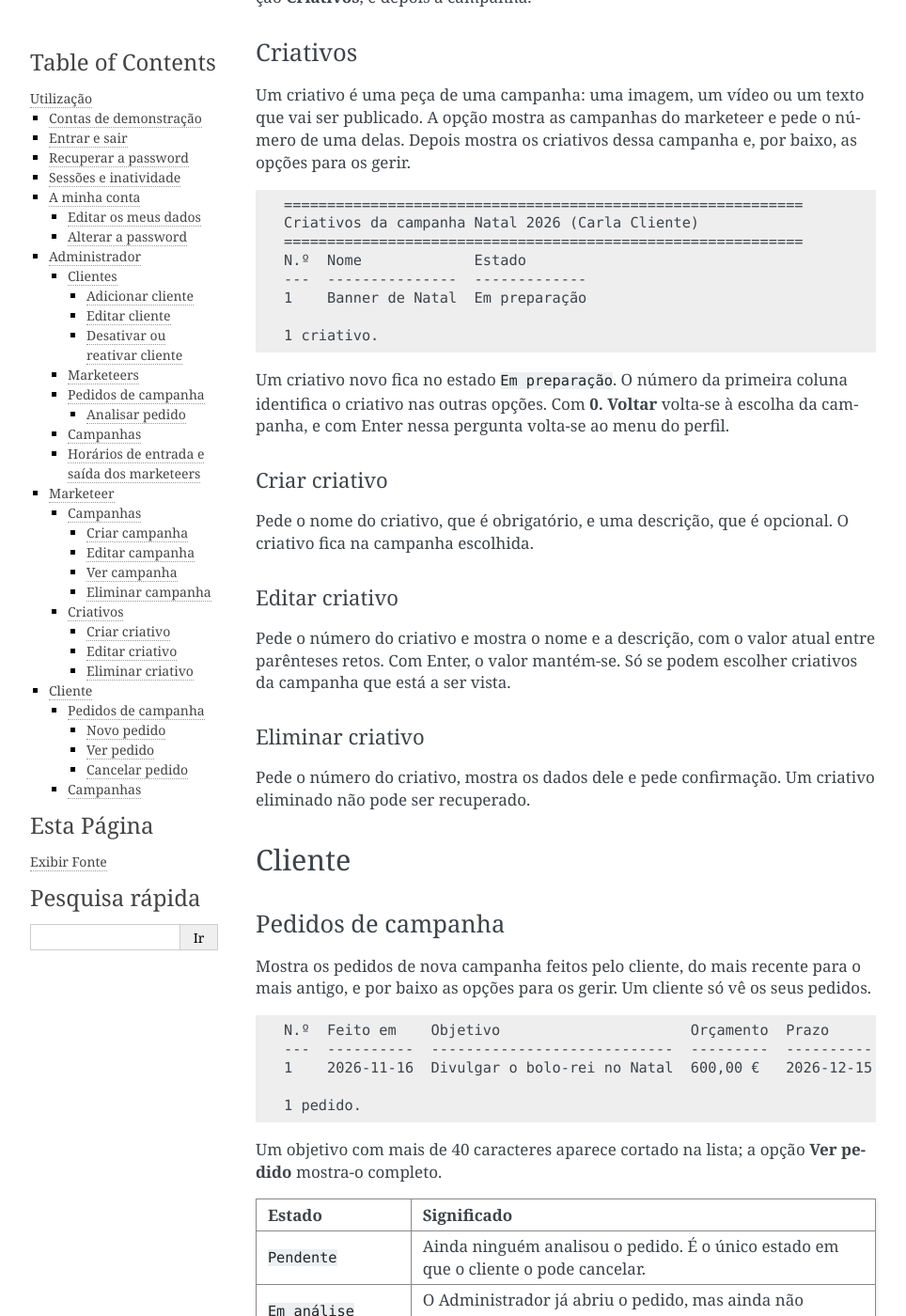
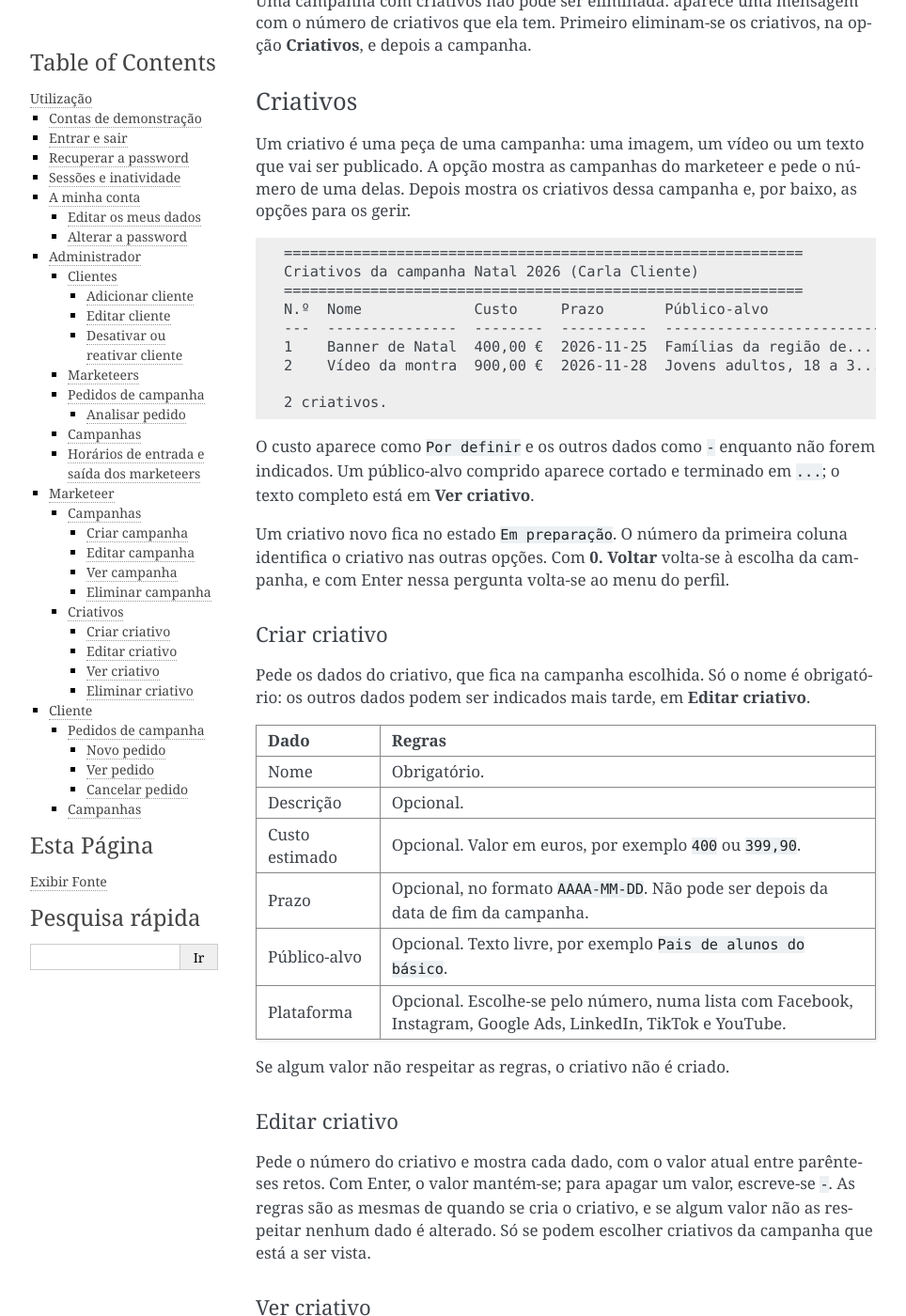
Before and after one commit to Blive77/ADC-TrabGrupo, a Sphinx documentation site: the page built from docs/utilizacao.rst, in a window 1280 px wide and 1400 px high, scrolled down 8269 px. Shown: the whole window at 94% size, without its empty margins (148-1112 px from the left). Built offline with Sphinx 7.4.7, drawn with Linux system fonts in a browser that asks for light colours; some of the changed text lies outside the part shown.

Commit message:
docs: documentar o custo, o prazo, o público-alvo e a plataforma dos criativos

```diff
--- a/docs/utilizacao.rst
+++ b/docs/utilizacao.rst
@@ -43,8 +43,9 @@ São também criadas três campanhas: ``Natal 2026`` e ``Regresso às aulas``, d
 marketeer ``marketeer@agencia.pt``, e ``Bicicletas de primavera``, da
 marketeer ``marta@agencia.pt``. Ficam também dois pedidos de campanha
 pendentes, um do cliente ``jose@padaria.pt`` e outro da cliente
-``beatriz@bicicletas.pt``. O comando pode ser repetido: só acrescenta o que
-faltar.
+``beatriz@bicicletas.pt``, e quatro criativos: dois na campanha
+``Natal 2026``, um em ``Regresso às aulas`` e um em ``Bicicletas de
+primavera``. O comando pode ser repetido: só acrescenta o que faltar.
 
 Entrar e sair
 -------------
@@ -443,11 +444,16 @@ opções para os gerir.
    ============================================================
    Criativos da campanha Natal 2026 (Carla Cliente)
    ============================================================
-   N.º  Nome             Estado
-   ---  ---------------  -------------
-   1    Banner de Natal  Em preparação
+   N.º  Nome             Custo     Prazo       Público-alvo               Plataforma  Estado
+   ---  ---------------  --------  ----------  -------------------------  ----------  -------------
+   1    Banner de Natal  400,00 €  2026-11-25  Famílias da região de...   Facebook    Em preparação
+   2    Vídeo da montra  900,00 €  2026-11-28  Jovens adultos, 18 a 3...  Instagram   Em preparação
 
-   1 criativo.
+   2 criativos.
+
+O custo aparece como ``Por definir`` e os outros dados como ``-`` enquanto
+não forem indicados. Um público-alvo comprido aparece cortado e terminado em
+``...``; o texto completo está em **Ver criativo**.
 
 Um criativo novo fica no estado ``Em preparação``. O número da primeira
 coluna identifica o criativo nas outras opções. Com **0. Voltar** volta-se à
@@ -456,15 +462,47 @@ escolha da campanha, e com Enter nessa pergunta volta-se ao menu do perfil.
 Criar criativo
 ^^^^^^^^^^^^^^
 
-Pede o nome do criativo, que é obrigatório, e uma descrição, que é opcional.
-O criativo fica na campanha escolhida.
+Pede os dados do criativo, que fica na campanha escolhida. Só o nome é
+obrigatório: os outros dados podem ser indicados mais tarde, em **Editar
+criativo**.
+
+.. list-table::
+   :header-rows: 1
+   :widths: 20 80
+
+   * - Dado
+     - Regras
+   * - Nome
+     - Obrigatório.
+   * - Descrição
+     - Opcional.
+   * - Custo estimado
+     - Opcional. Valor em euros, por exemplo ``400`` ou ``399,90``.
+   * - Prazo
+     - Opcional, no formato ``AAAA-MM-DD``. Não pode ser depois da data de
+       fim da campanha.
+   * - Público-alvo
+     - Opcional. Texto livre, por exemplo ``Pais de alunos do básico``.
+   * - Plataforma
+     - Opcional. Escolhe-se pelo número, numa lista com Facebook, Instagram,
+       Google Ads, LinkedIn, TikTok e YouTube.
+
+Se algum valor não respeitar as regras, o criativo não é criado.
 
 Editar criativo
 ^^^^^^^^^^^^^^^
 
-Pede o número do criativo e mostra o nome e a descrição, com o valor atual
-entre parênteses retos. Com Enter, o valor mantém-se. Só se podem escolher
+Pede o número do criativo e mostra cada dado, com o valor atual entre
+parênteses retos. Com Enter, o valor mantém-se; para apagar um valor,
+escreve-se ``-``. As regras são as mesmas de quando se cria o criativo, e se
+algum valor não as respeitar nenhum dado é alterado. Só se podem escolher
 criativos da campanha que está a ser vista.
+
+Ver criativo
+^^^^^^^^^^^^
+
+Pede o número do criativo e mostra todos os dados dele, um por linha,
+incluindo a descrição e o público-alvo completo.
 
 Eliminar criativo
 ^^^^^^^^^^^^^^^^^
```
